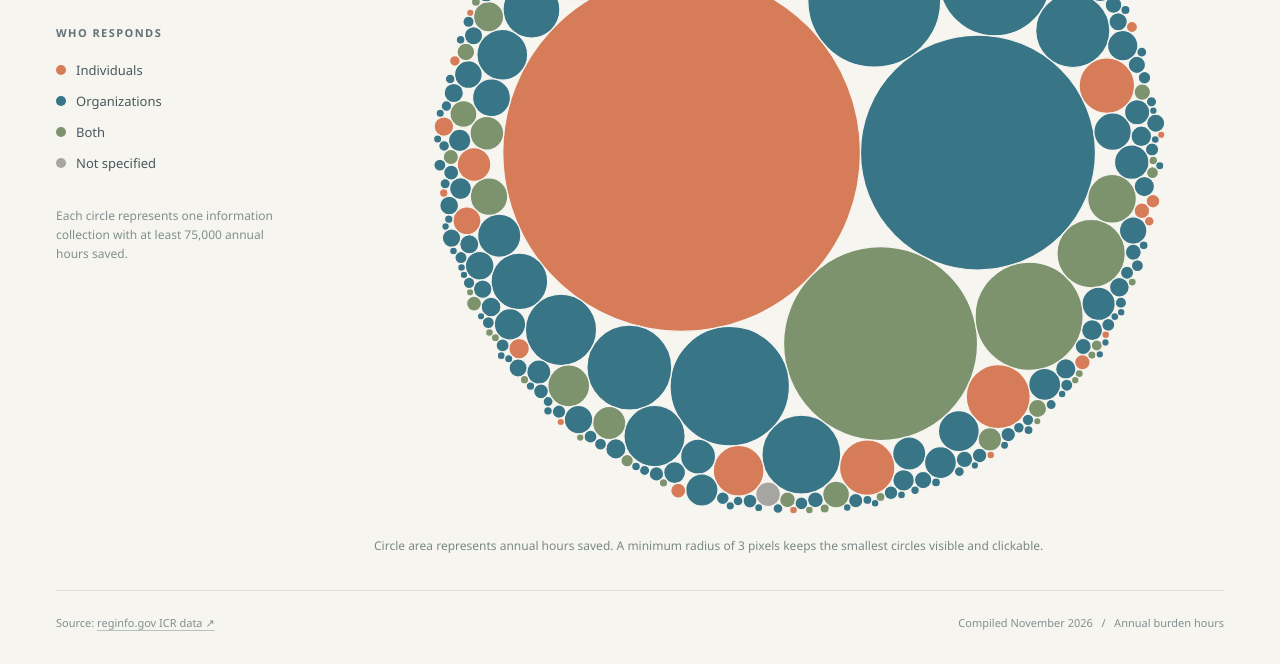
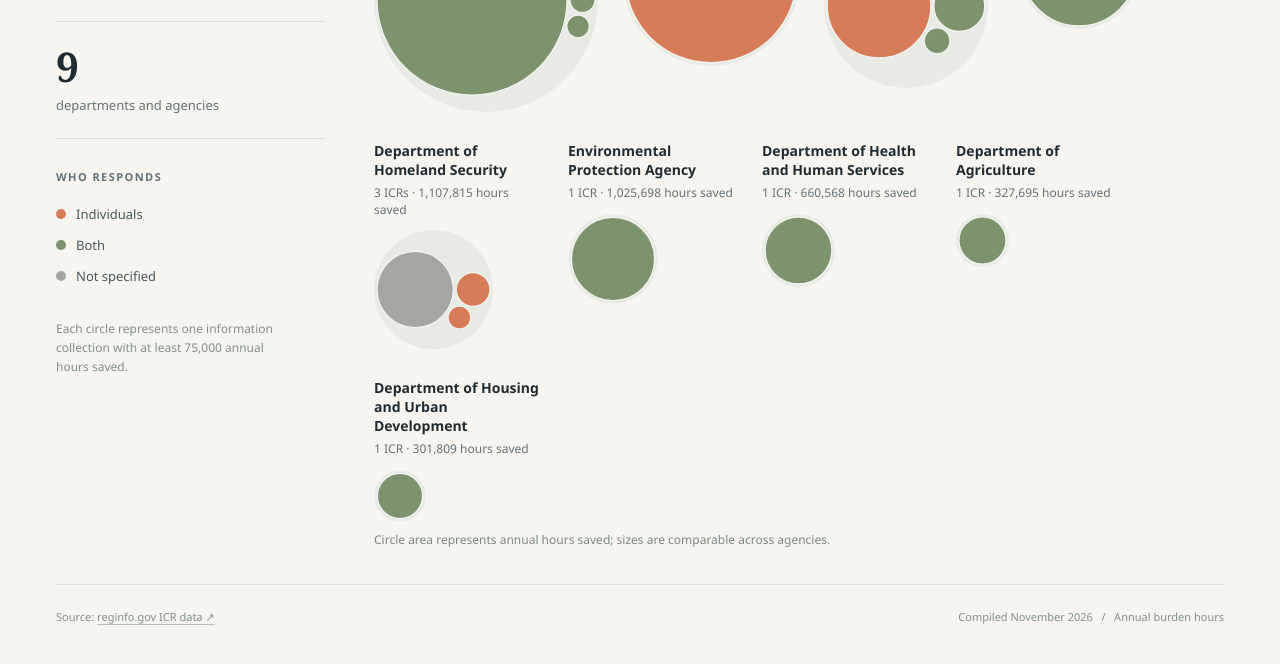
Before and after one commit to dolanandrew/Administrative-Burden-Reduction-Dashboard-2, a plain HTML site: page index.html in a window 1280 px wide. Shown: the part 731-1395 px from the top of the page. Drawn offline with nearby package versions, Linux system fonts and the light colour scheme.

Commit message:
Show filtered burden reductions by agency
Co-authored-by: copilot-swe-agent[bot] <198982749+Copilot@users.noreply.github.com>

```diff
--- a/index.html
+++ b/index.html
@@ -51,14 +51,18 @@
     .legend { padding-top: 30px; }
     .legend-list { display: grid; gap: 13px; margin: 21px 0 0; padding: 0; list-style: none; }
     .legend-list li { display: flex; align-items: center; gap: 10px; color: #4a595c; font-size: 13px; }
+    .legend-list li[hidden] { display: none; }
     .swatch { width: 10px; height: 10px; flex: none; border-radius: 50%; background: var(--color); }
     .sidebar-note { max-width: 220px; margin: 34px 0 0; color: #82908e; font-size: 12px; line-height: 1.6; }
     .chart-panel { min-width: 0; padding-top: 31px; }
     .chart-header { display: flex; align-items: baseline; justify-content: space-between; gap: 20px; }
     .chart-title { margin: 0; font-family: Georgia, "Times New Roman", serif; font-size: 24px; font-weight: 400; letter-spacing: -.02em; }
     .chart-hint { color: #7d8b89; font-size: 12px; white-space: nowrap; }
-    #chart { width: 100%; }
-    #chart svg { display: block; width: 100%; overflow: visible; }
+    #chart { display: flex; flex-wrap: wrap; align-items: flex-start; gap: 30px 24px; width: 100%; margin-top: 30px; }
+    .agency-panel { flex: none; max-width: 100%; }
+    .agency-panel svg { display: block; max-width: 100%; }
+    .agency-name { margin: 0 0 5px; font-size: 14px; line-height: 1.35; }
+    .agency-summary { margin: 0 0 12px; color: var(--muted); font-size: 12px; line-height: 1.4; }
     .bubble { cursor: pointer; stroke: var(--paper); stroke-width: 1.2px; transition: opacity .15s, stroke .15s; }
     .bubble:hover, a:focus .bubble { stroke: #202c32; stroke-width: 2px; }
     #chart a:focus { outline: none; }
@@ -109,17 +113,19 @@
       <p class="eyebrow">Administrative burden reduction &nbsp; / &nbsp; November 2026</p>
       <h1>Less paperwork.<br>More time back.</h1>
       <p class="intro">A look at federal information collections with the largest reductions in annual paperwork burden, and the people and organizations who benefit.</p>
+      <p class="caption">Excludes active requests and requests for organizations only.</p>
 
       <div class="dashboard">
         <aside class="sidebar" aria-label="Dashboard summary">
           <p class="section-label">The big picture</p>
           <div class="stat"><strong class="stat-value" id="total-hours">—</strong><span class="stat-label">annual hours saved</span></div>
           <div class="stat"><strong class="stat-value" id="total-collections">—</strong><span class="stat-label">information collections</span></div>
+          <div class="stat"><strong class="stat-value" id="total-agencies">—</strong><span class="stat-label">departments and agencies</span></div>
           <div class="legend">
             <p class="section-label">Who responds</p>
             <ul class="legend-list">
               <li><span class="swatch" style="--color: var(--individuals)"></span>Individuals</li>
-              <li><span class="swatch" style="--color: var(--organizations)"></span>Organizations</li>
+              <li id="organizations-legend"><span class="swatch" style="--color: var(--organizations)"></span>Organizations</li>
               <li><span class="swatch" style="--color: var(--both)"></span>Both</li>
               <li><span class="swatch" style="--color: var(--unspecified)"></span>Not specified</li>
             </ul>
@@ -133,7 +139,7 @@
             <span class="chart-hint">Hover to explore &nbsp; · &nbsp; Click to view source ↗</span>
           </div>
           <div id="chart" aria-live="polite"><p class="status">Loading data…</p></div>
-          <p class="caption">Circle area represents annual hours saved. A minimum radius of 3 pixels keeps the smallest circles visible and clickable.</p>
+          <p class="caption">Circle area represents annual hours saved; sizes are comparable across agencies.</p>
         </section>
       </div>
     </main>
@@ -145,10 +151,14 @@
     <p class="tooltip-agency"></p>
     <div class="tooltip-row"><span>Annual hours saved</span><strong class="tooltip-saved"></strong></div>
     <div class="tooltip-row"><span>Previous → new</span><strong class="tooltip-change"></strong></div>
+    <div class="tooltip-row"><span>Status</span><strong class="tooltip-status"></strong></div>
   </div>
 
   <script src="https://cdn.jsdelivr.net/npm/d3@7/dist/d3.min.js"></script>
   <script>
+    const EXCLUDED_ICR_STATUSES = new Set(["Active"]);
+    const EXCLUDED_RESPONDENT_TYPES = new Set(["Organizations"]);
+
     // Load the CSV directly so the site works on any static host.
     const chart = document.getElementById("chart");
     const tooltip = document.getElementById("tooltip");
@@ -171,15 +181,21 @@
     if (typeof d3 === "undefined") {
       showError("The chart library could not be loaded. Please check your connection and refresh.");
     } else {
+      document.getElementById("organizations-legend").hidden = EXCLUDED_RESPONDENT_TYPES.has("Organizations");
       const format = d3.format(",");
       d3.csv("burden_reductions.csv", d => ({
         ...d,
         reduction_hours: Number(d.reduction_hours),
         previous_hours: Number(d.previous_hours),
         new_hours: Number(d.new_hours)
-      })).then(data => {
-        if (!data.length || data.some(d =>
+      })).then(rows => {
+        const data = rows.filter(d =>
+          !EXCLUDED_ICR_STATUSES.has(d.icr_status) &&
+          !EXCLUDED_RESPONDENT_TYPES.has(d.respondent_type)
+        );
+        if (!rows.length || data.some(d =>
           !d.icr_name || !d.agency || !d.reginfo_url ||
+          !d.icr_status ||
           !Object.hasOwn(colors, d.respondent_type) ||
           !Number.isFinite(d.reduction_hours) || d.reduction_hours <= 0 ||
           !Number.isFinite(d.previous_hours) || !Number.isFinite(d.new_hours)
@@ -188,16 +204,20 @@
         }
 
         const totalHours = format(d3.sum(data, d => d.reduction_hours));
+        const agencies = Array.from(d3.group(data, d => d.agency), ([name, collections]) => ({
+          name,
+          collections: collections.slice().sort((a, b) => d3.descending(a.reduction_hours, b.reduction_hours)),
+          total: d3.sum(collections, d => d.reduction_hours)
+        })).sort((a, b) => d3.descending(a.total, b.total) || d3.ascending(a.name, b.name));
         document.getElementById("total-hours").textContent = totalHours;
         document.getElementById("total-collections").textContent = format(data.length);
-        document.getElementById("chart-title").textContent = `${format(data.length)} collections · ${totalHours} hours saved`;
+        document.getElementById("total-agencies").textContent = format(agencies.length);
+        document.getElementById("chart-title").textContent = `${format(data.length)} ICRs · ${format(agencies.length)} agencies · ${totalHours} hours saved`;
         chart.textContent = "";
-        const svg = d3.select(chart).append("svg")
-          .attr("role", "group")
-          .attr("aria-label", "Packed circles showing annual hours saved by information collection. Focus a circle for details or activate it to visit its source.");
-
-        const nodes = data.slice().sort((a, b) => d3.descending(a.reduction_hours, b.reduction_hours))
-          .map(d => ({ data: d }));
+        if (!data.length) {
+          chart.textContent = "No collections match the current filters.";
+          return;
+        }
 
         function positionTooltip(x, y) {
           const margin = 12;
@@ -210,37 +230,58 @@
           tooltip.querySelector(".tooltip-agency").textContent = d.data.agency;
           tooltip.querySelector(".tooltip-saved").textContent = format(d.data.reduction_hours);
           tooltip.querySelector(".tooltip-change").textContent = format(d.data.previous_hours) + " → " + format(d.data.new_hours);
+          tooltip.querySelector(".tooltip-status").textContent = d.data.icr_status;
           tooltip.hidden = false;
           const rect = event.currentTarget.getBoundingClientRect();
           positionTooltip(event.type === "focus" ? rect.left + rect.width / 2 : event.clientX,
             event.type === "focus" ? rect.top + rect.height / 2 : event.clientY);
         }
 
-        // A square-root scale makes circle area proportional to saved hours.
-        // Fit the packed circles while applying the 3px floor before packing.
         function render() {
           const width = chart.clientWidth;
           if (!width) return;
-          const height = Math.max(360, Math.min(750, width * 0.9));
-          const availableRadius = Math.min(width, height) / 2 - 8;
+          const radius = d3.scaleSqrt()
+            .domain([0, d3.max(data, d => d.reduction_hours)])
+            .range([0, 95]);
+          const pack = d3.pack().radius(d => radius(d.data.reduction_hours)).padding(3);
+          let packed = agencies.map(agency => pack(d3.hierarchy({ children: agency.collections })));
+          const maxDiameter = d3.max(packed, root => 2 * root.r);
+          if (maxDiameter > width) {
             let low = 0;
-          let high = availableRadius / Math.sqrt(d3.max(data, d => d.reduction_hours));
-          let enclosure;
-          for (let i = 0; i < 25; i++) {
-            const factor = (low + high) / 2;
-            const radius = d3.scaleSqrt().domain([0, 1]).range([0, factor]);
-            nodes.forEach(node => { node.r = Math.max(3, radius(node.data.reduction_hours)); });
-            d3.packSiblings(nodes);
-            enclosure = d3.packEnclose(nodes);
-            if (enclosure.r <= availableRadius) low = factor;
-            else high = factor;
+            let high = 95;
+            for (let i = 0; i < 30; i++) {
+              const mid = (low + high) / 2;
+              radius.range([0, mid]);
+              const trial = agencies.map(agency => pack(d3.hierarchy({ children: agency.collections })));
+              if (d3.max(trial, root => 2 * root.r) <= width) low = mid;
+              else high = mid;
             }
-          const radius = d3.scaleSqrt().domain([0, 1]).range([0, low]);
-          nodes.forEach(node => { node.r = Math.max(3, radius(node.data.reduction_hours)); });
-          d3.packSiblings(nodes);
-          enclosure = d3.packEnclose(nodes);
-          svg.attr("viewBox", `0 0 ${width} ${height}`).attr("height", height);
-          const links = svg.selectAll("a").data(nodes, d => d.data.icr_reference_number)
+            radius.range([0, low]);
+            packed = agencies.map(agency => pack(d3.hierarchy({ children: agency.collections })));
+          }
+
+          const panels = d3.select(chart).selectAll(".agency-panel").data(agencies, d => d.name)
+            .join(enter => {
+              const panel = enter.append("section").attr("class", "agency-panel");
+              panel.append("h3").attr("class", "agency-name");
+              panel.append("p").attr("class", "agency-summary");
+              panel.append("svg").attr("role", "group");
+              return panel;
+            })
+            .style("width", (d, i) => `${Math.min(width, Math.max(170, Math.ceil(2 * packed[i].r)))}px`);
+          panels.select(".agency-name").text(d => d.name);
+          panels.select(".agency-summary").text(d => `${format(d.collections.length)} ICR${d.collections.length === 1 ? "" : "s"} · ${format(d.total)} hours saved`);
+          panels.each(function(agency, i) {
+            const root = packed[i];
+            const diameter = Math.ceil(2 * root.r);
+            const svg = d3.select(this).select("svg")
+              .attr("width", diameter).attr("height", diameter)
+              .attr("aria-label", `${agency.name}: packed circles showing annual hours saved. Focus a circle for details or activate it to visit its source.`);
+            svg.selectAll(".agency-circle").data([root]).join("circle")
+              .attr("class", "agency-circle")
+              .attr("cx", diameter / 2).attr("cy", diameter / 2).attr("r", root.r)
+              .attr("fill", "#e7ebe4");
+            const links = svg.selectAll("a").data(root.leaves(), d => d.data.icr_reference_number)
               .join("a")
               .attr("href", d => d.data.reginfo_url)
               .attr("target", "_blank")
@@ -251,10 +292,11 @@
               .on("pointerleave blur", () => { tooltip.hidden = true; });
             links.selectAll("circle").data(d => [d]).join("circle")
               .attr("class", "bubble")
-            .attr("cx", d => d.x - enclosure.x + width / 2)
-            .attr("cy", d => d.y - enclosure.y + height / 2)
+              .attr("cx", d => d.x - root.x + diameter / 2)
+              .attr("cy", d => d.y - root.y + diameter / 2)
               .attr("r", d => d.r)
               .attr("fill", d => colors[d.data.respondent_type]);
+          });
         }
 
         render();
```
Also changed, not shown: 1 other file. Lines whose indentation alone changed are shown as unchanged.
